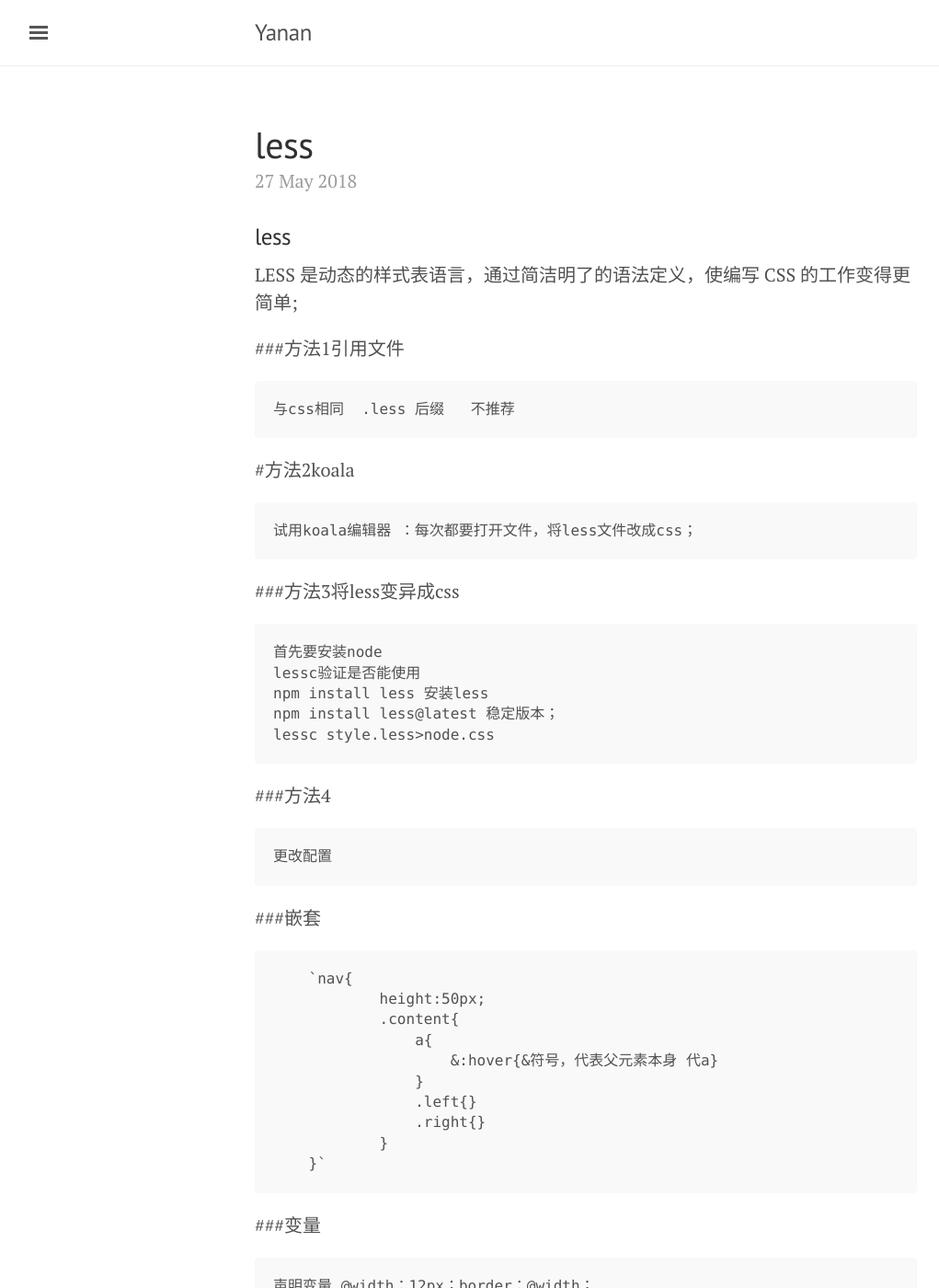
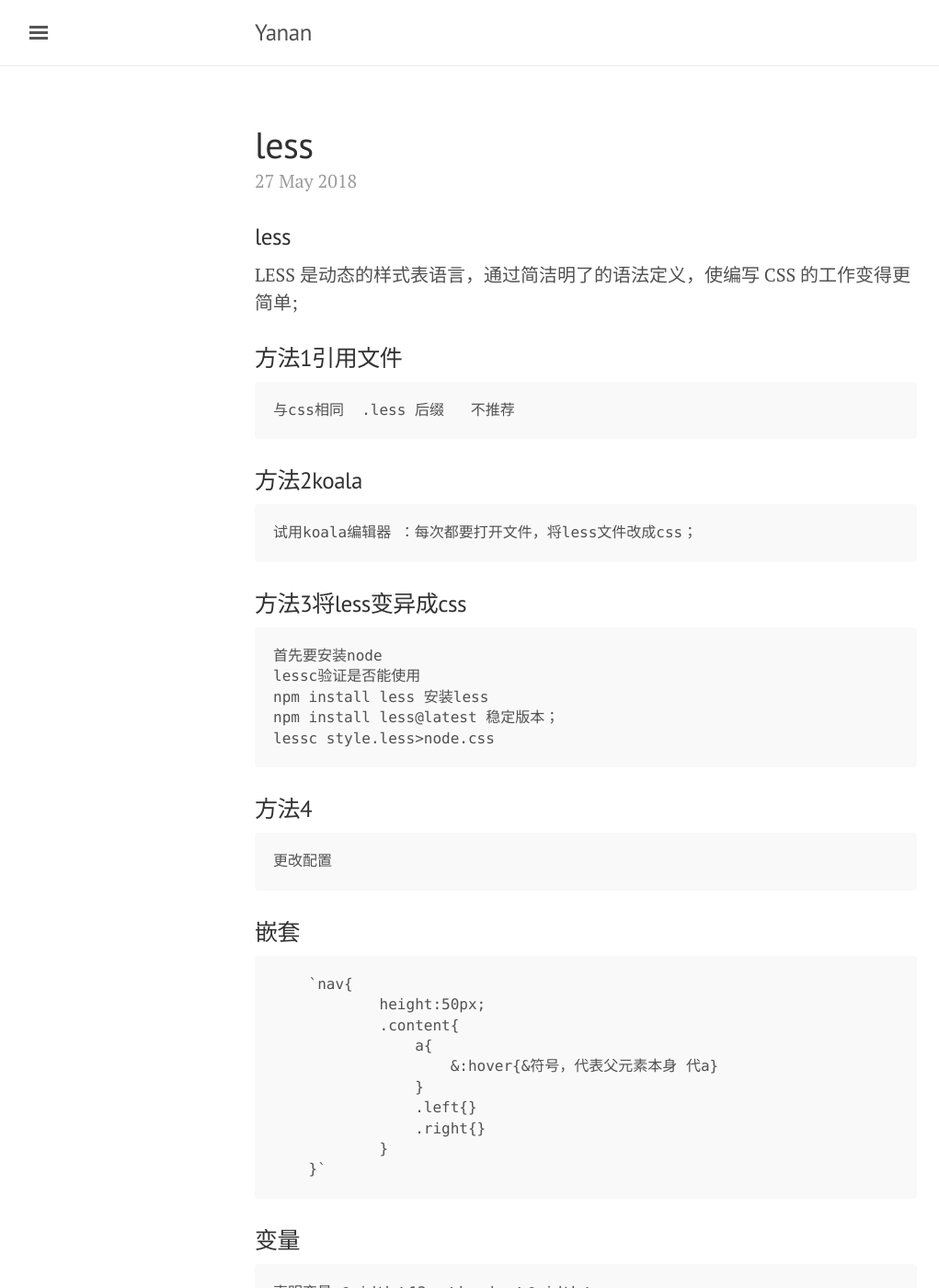
Before and after one commit to yanan-wang/yanan-wang.github.io, a Jekyll site: the page built from _posts/2018-5-27-less.md, in a window 1280 px wide and 1400 px high. Shown: the whole window at 92% size, without its empty margins (3-1024 px from the left). Built offline with Jekyll 4.4.1, drawn with Linux system fonts in a browser that asks for light colours; some of the changed text lies outside the part shown.

Commit message:
less Correction

```diff
--- a/_posts/2018-5-27-less.md
+++ b/_posts/2018-5-27-less.md
@@ -10,15 +10,15 @@ category: essays
 
 LESS 是动态的样式表语言，通过简洁明了的语法定义，使编写 CSS 的工作变得更简单;
 
-###方法1引用文件
+### 方法1引用文件
 
     与css相同  .less 后缀   不推荐
 
-#方法2koala
+### 方法2koala
 
     试用koala编辑器 ：每次都要打开文件，将less文件改成css；
 
-###方法3将less变异成css
+### 方法3将less变异成css
 
     首先要安装node
     lessc验证是否能使用
@@ -26,11 +26,11 @@ LESS 是动态的样式表语言，通过简洁明了的语法定义，使编写
     npm install less@latest 稳定版本；
     lessc style.less>node.css
 
-###方法4
+### 方法4
 
     更改配置
 
-###嵌套
+### 嵌套
 
         `nav{
                 height:50px;
@@ -44,20 +44,20 @@ LESS 是动态的样式表语言，通过简洁明了的语法定义，使编写
         }`
 
 
-###变量
+### 变量
 
     声明变量 @width：12px；border：@width；
 
-###作用域（作用区域）
+### 作用域（作用区域）
 
     外部变量找不到内部变量；
 
-###混合
+### 混合
 
     classa{...}
     classb{.classa{}}
 
-####带参数的混合
+#### 带参数的混合
 
     参数既变量，有多个参数时不可省略；
     .border(@color){border:1px solid @color};
```
